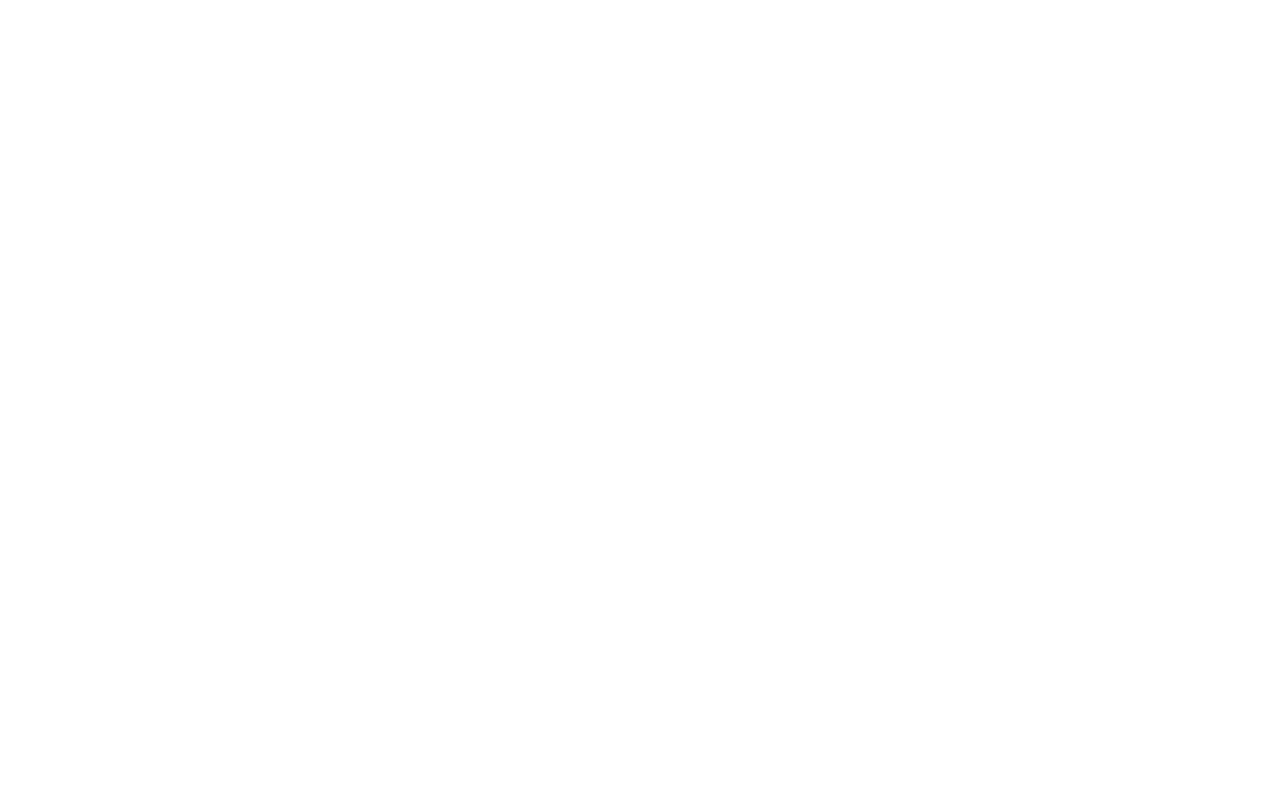
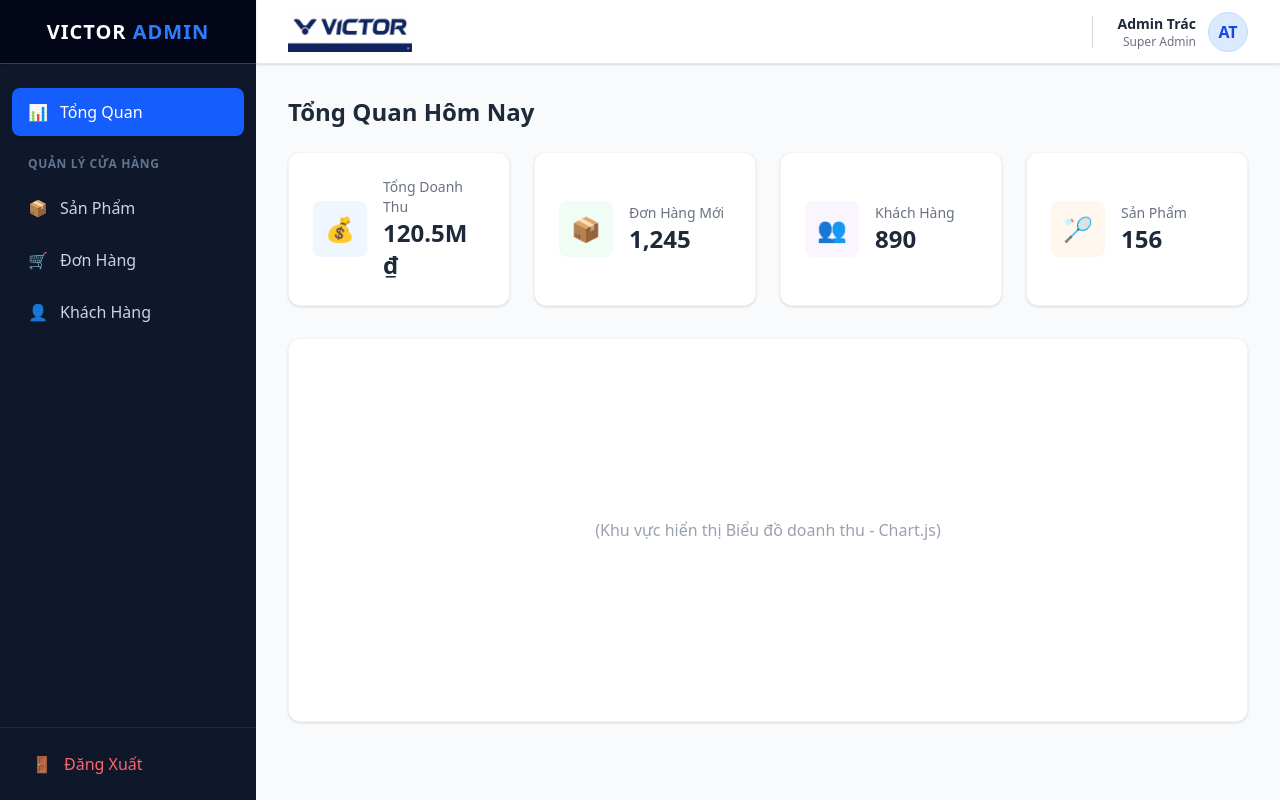
Before and after one commit to TracDinhh/victor-badminton-frontend, a Vue app: page /admin/dashboard in a window 1280 px wide. Before the commit this address had no page. Built offline with nearby package versions, Linux system fonts and the light colour scheme.

Commit message:
refactor: restructure layouts and routing
- Removed default layout from components
- Added admin layout and routes
- Restructured router for layouts

```diff
--- /dev/null
+++ b/src/features/admin/components/AdminHeader.vue
@@ -0,0 +1,28 @@
+<template>
+  <header
+    class="h-16 bg-white shadow-sm border-b border-gray-200 flex items-center justify-between px-8 sticky top-0 z-40">
+
+    <div class="w-31 cursor-pointer">
+      <div>
+        <img src="/images/logo2.jpg" alt="Victor Logo" class="h-auto w-full" />
+      </div>
+    </div>
+
+
+    <div class="flex items-center gap-4">
+
+      <div class="h-8 w-px bg-gray-300 mx-2"></div>
+      <div class="flex items-center gap-3 cursor-pointer">
+        <div class="text-right hidden sm:block">
+          <p class="text-sm font-bold text-gray-800">Admin Trác</p>
+          <p class="text-xs text-gray-500">Super Admin</p>
+        </div>
+        <div
+          class="w-10 h-10 rounded-full bg-blue-100 flex items-center justify-center text-blue-700 font-bold border border-blue-200">
+          AT
+        </div>
+      </div>
+    </div>
+
+  </header>
+</template>
--- /dev/null
+++ b/src/features/admin/components/AdminSidebar.vue
@@ -0,0 +1,60 @@
+<script setup>
+import { RouterLink, useRoute } from 'vue-router';
+const route = useRoute();
+
+// Hàm kiểm tra link đang active để tô màu
+const isActive = (path) => route.path.startsWith(path);
+</script>
+
+<template>
+  <aside class="w-64 bg-slate-900 text-slate-300 flex flex-col h-screen fixed left-0 top-0 z-50 transition-all">
+
+    <div class="h-16 flex items-center justify-center border-b border-slate-700 shadow-sm bg-slate-950">
+      <h1 class="text-xl font-bold tracking-wider text-white">
+        VICTOR <span class="text-blue-500">ADMIN</span>
+      </h1>
+    </div>
+
+    <nav class="flex-1 overflow-y-auto py-6 px-3 space-y-1">
+
+      <RouterLink to="/admin/dashboard"
+        class="flex items-center gap-3 px-4 py-3 rounded-lg transition-colors duration-200"
+        :class="isActive('/admin/dashboard') ? 'bg-blue-600 text-white shadow-md' : 'hover:bg-slate-800 hover:text-white'">
+        <span>📊</span>
+        <span class="font-medium">Tổng Quan</span>
+      </RouterLink>
+
+      <div class="pt-4 pb-2 px-4 text-xs font-bold text-slate-500 uppercase tracking-wider">Quản Lý Cửa Hàng</div>
+
+      <RouterLink to="/admin/products"
+        class="flex items-center gap-3 px-4 py-3 rounded-lg transition-colors duration-200"
+        :class="isActive('/admin/products') ? 'bg-blue-600 text-white shadow-md' : 'hover:bg-slate-800 hover:text-white'">
+        <span>📦</span>
+        <span class="font-medium">Sản Phẩm</span>
+      </RouterLink>
+
+      <RouterLink to="/admin/orders"
+        class="flex items-center gap-3 px-4 py-3 rounded-lg transition-colors duration-200"
+        :class="isActive('/admin/orders') ? 'bg-blue-600 text-white shadow-md' : 'hover:bg-slate-800 hover:text-white'">
+        <span>🛒</span>
+        <span class="font-medium">Đơn Hàng</span>
+      </RouterLink>
+
+      <RouterLink to="/admin/customers"
+        class="flex items-center gap-3 px-4 py-3 rounded-lg transition-colors duration-200"
+        :class="isActive('/admin/customers') ? 'bg-blue-600 text-white shadow-md' : 'hover:bg-slate-800 hover:text-white'">
+        <span>👤</span>
+        <span class="font-medium">Khách Hàng</span>
+      </RouterLink>
+
+    </nav>
+
+    <div class="p-4 border-t border-slate-800">
+      <button class="flex items-center gap-3 text-red-400 hover:text-red-300 transition w-full px-4 py-2 rounded-lg hover:bg-slate-800">
+        <span>🚪</span>
+        <span class="font-medium">Đăng Xuất</span>
+      </button>
+    </div>
+
+  </aside>
+</template>
--- /dev/null
+++ b/src/features/admin/dashboard/DashboardView.vue
@@ -0,0 +1,48 @@
+<script setup>
+</script>
+
+<template>
+
+    <h2 class="text-2xl font-bold text-gray-800 mb-6">Tổng Quan Hôm Nay</h2>
+
+    <div class="grid grid-cols-1 md:grid-cols-2 lg:grid-cols-4 gap-6 mb-8">
+
+      <div class="bg-white p-6 rounded-xl shadow-sm border border-gray-100 flex items-center gap-4">
+        <div class="p-3 bg-blue-50 text-blue-600 rounded-lg text-2xl">💰</div>
+        <div>
+          <p class="text-sm text-gray-500 font-medium">Tổng Doanh Thu</p>
+          <p class="text-2xl font-bold text-gray-800">120.5M ₫</p>
+        </div>
+      </div>
+
+      <div class="bg-white p-6 rounded-xl shadow-sm border border-gray-100 flex items-center gap-4">
+        <div class="p-3 bg-green-50 text-green-600 rounded-lg text-2xl">📦</div>
+        <div>
+          <p class="text-sm text-gray-500 font-medium">Đơn Hàng Mới</p>
+          <p class="text-2xl font-bold text-gray-800">1,245</p>
+        </div>
+      </div>
+
+      <div class="bg-white p-6 rounded-xl shadow-sm border border-gray-100 flex items-center gap-4">
+        <div class="p-3 bg-purple-50 text-purple-600 rounded-lg text-2xl">👥</div>
+        <div>
+          <p class="text-sm text-gray-500 font-medium">Khách Hàng</p>
+          <p class="text-2xl font-bold text-gray-800">890</p>
+        </div>
+      </div>
+
+      <div class="bg-white p-6 rounded-xl shadow-sm border border-gray-100 flex items-center gap-4">
+        <div class="p-3 bg-orange-50 text-orange-600 rounded-lg text-2xl">🏸</div>
+        <div>
+          <p class="text-sm text-gray-500 font-medium">Sản Phẩm</p>
+          <p class="text-2xl font-bold text-gray-800">156</p>
+        </div>
+      </div>
+
+    </div>
+
+    <div class="bg-white p-6 rounded-xl shadow-sm border border-gray-100 h-96 flex items-center justify-center text-gray-400">
+      (Khu vực hiển thị Biểu đồ doanh thu - Chart.js)
+    </div>
+
+</template>
--- a/src/features/auth/SignIn.vue
+++ b/src/features/auth/SignIn.vue
@@ -1,6 +1,5 @@
 <script setup>
 import { ref } from 'vue';
-import DeFaultLayout from '@/layouts/DeFaultLayout.vue';
 
 const email = ref('');
 const password = ref('')
@@ -15,7 +14,6 @@
 }
 </script>
 <template>
-  <DeFaultLayout>
     <div class="bg-gray-100 py-16 flex justify-center items-center min-h-[600px]">
       <div class="w-full max-w-md bg-white p-8 rounded-xl shadow-lg">
         <h1 class="text-3xl font-bold text-center text-blue-900 mb-6">Sign in</h1>
@@ -80,5 +78,4 @@
         </button>
       </div>
     </div>
-  </DeFaultLayout>
 </template>
--- a/src/features/auth/SignUp.vue
+++ b/src/features/auth/SignUp.vue
@@ -1,7 +1,5 @@
 <script setup>
 import { ref } from 'vue';
-import DefaultLayout from '@/layouts/DeFaultLayout.vue';
-
 const fullname = ref('');
 const email = ref('');
 const password = ref('');
@@ -23,7 +21,6 @@
 </script>
 
 <template>
-  <DefaultLayout>
     <div class="bg-gray-100 py-12 flex justify-center items-center min-h-[700px]">
       <div class="w-full max-w-md bg-white p-8 rounded-xl shadow-lg border border-gray-100">
 
@@ -105,5 +102,4 @@
 
       </div>
     </div>
-  </DefaultLayout>
 </template>
--- a/src/features/cart/CartView.vue
+++ b/src/features/cart/CartView.vue
@@ -1,6 +1,5 @@
 <script setup>
 import { ref } from 'vue';
-import DeFaultLayout from '@/layouts/DeFaultLayout.vue';
 
 const cartItems = ref([
   {
@@ -28,7 +27,6 @@
 </script>
 
 <template>
-  <DeFaultLayout>
     <div class="bg-gray-50 min-h-screen py-10">
       <div class="container mx-auto px-4">
         <h1 class="text-3xl font-bold text-blue-900 mb-8 flex items-center gap-3">🛒 Your cart
@@ -126,5 +124,4 @@
         </div>
       </div>
     </div>
-  </DeFaultLayout>
 </template>
--- a/src/features/home/HomeView.vue
+++ b/src/features/home/HomeView.vue
@@ -1,6 +1,5 @@
 <script setup>
 import { ref, onMounted, onUnmounted } from 'vue';
-import DefaultLayout from '@/layouts/DeFaultLayout.vue';
 
 const banners = ref([
   { id: 1, image: './images/banner-1.webp' },
@@ -28,7 +27,6 @@
 
 </script>
 <template>
-  <DefaultLayout>
     <div class="relative w-full h-[400px] md:h-[600px] overflow-hidden group bg-gray-100">
 
       <div class="flex transition-transform duration-500 ease-in-out h-full"
@@ -43,5 +41,4 @@
     <button @click="prevSlide" class="absolute left-4 top-1/2 bg-black/50 text-white p-2">Prev</button>
     <button @click="nextSlide" class="absolute right-4 top-1/2 bg-black/50 text-white p-2">Next</button>
 
-  </DefaultLayout>
 </template>
--- a/src/features/products/ProductDetail.vue
+++ b/src/features/products/ProductDetail.vue
@@ -1,8 +1,8 @@
 <script setup>
-import { ref } from 'vue';
+import { ref, onMounted, watch } from 'vue';
 import { useRoute } from 'vue-router'; // Dùng để lấy ID trên thanh địa chỉ
 import DefaultLayout from '@/layouts/DeFaultLayout.vue';
-
+import api from '@/services/api';
 const route = useRoute();
 
 const product = ref(null);
--- a/src/features/products/ProductList.vue
+++ b/src/features/products/ProductList.vue
@@ -1,6 +1,5 @@
 <script setup>
 import { ref } from 'vue';
-import DefaultLayout from '@/layouts/DeFaultLayout.vue';
 import FilterSidebar from '@/features/products/components/FilterSidebar.vue';
 import ProductCard from '@/features/products/components/ProductCard.vue';
 
@@ -16,7 +15,6 @@
 </script>
 
 <template>
-  <DefaultLayout>
 
     <div class="container mx-auto px-4 py-8 flex flex-col md:flex-row gap-8">
 
@@ -42,6 +40,4 @@
       </main>
 
     </div>
-
-  </DefaultLayout>
 </template>
--- /dev/null
+++ b/src/layouts/AdminLayout.vue
@@ -0,0 +1,21 @@
+<script setup>
+import AdminHeader from '@/features/admin/components/AdminHeader.vue'
+import AdminSidebar from '@/features/admin/components/AdminSidebar.vue'
+</script>
+
+<template>
+  <div class="min-h-screen bg-gray-50">
+
+    <AdminSidebar />
+
+    <div class="pl-64 flex flex-col min-h-screen transition-all duration-300">
+
+      <AdminHeader />
+
+      <main class="flex-1 p-8 overflow-x-hidden">
+        <router-view />
+      </main>
+
+    </div>
+  </div>
+</template>
--- a/src/layouts/DeFaultLayout.vue
+++ b/src/layouts/DeFaultLayout.vue
@@ -4,7 +4,13 @@
 </script>
 
 <template>
-  <theHeader />
-  <slot />
-  <theFooter />
+  <div class="default-layout">
+    <theHeader />
+
+    <main class="main-content">
+       <router-view />
+    </main>
+
+    <theFooter />
+  </div>
 </template>
```
Also changed, not shown: src/router/index.js (+34 -11 lines).
